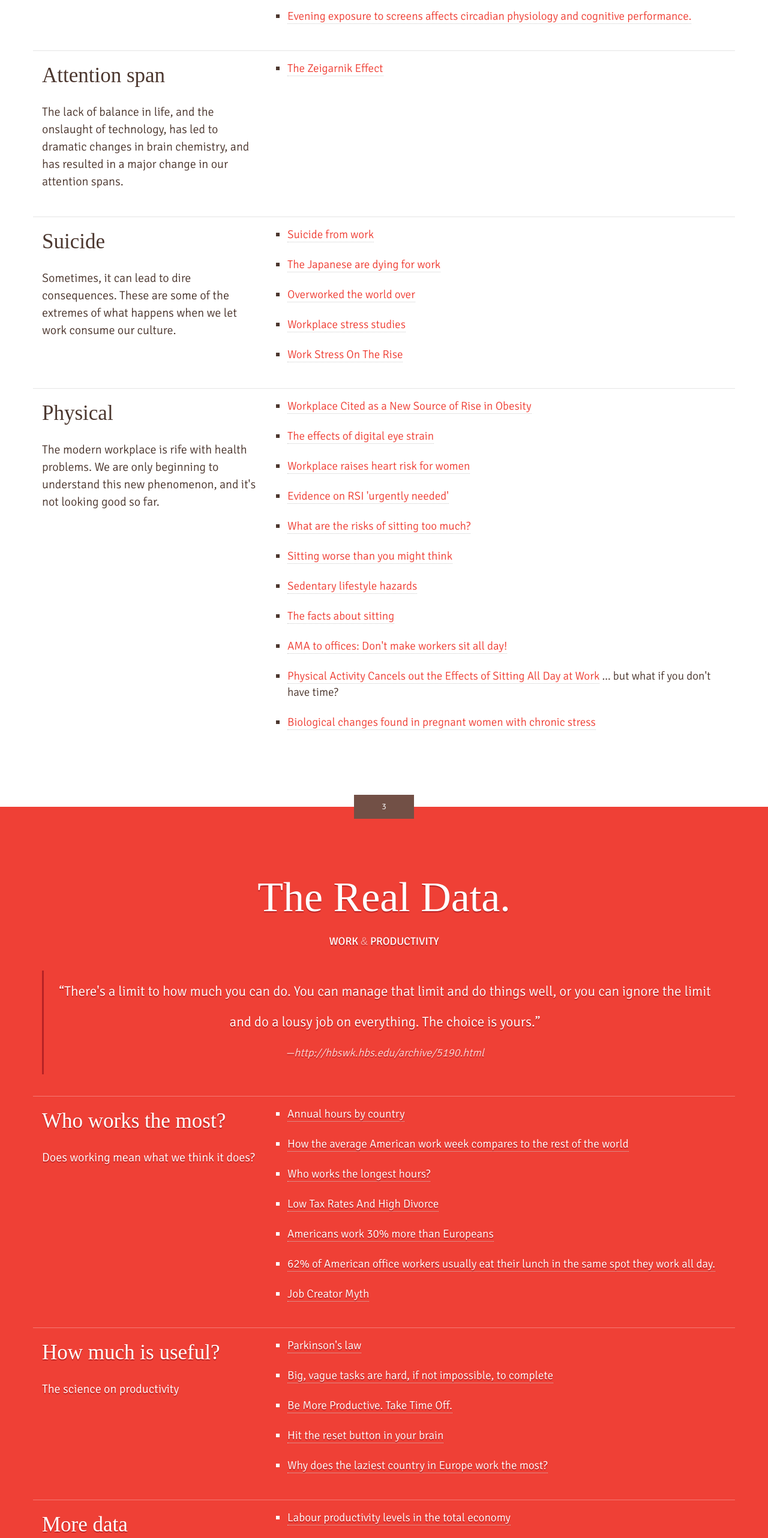
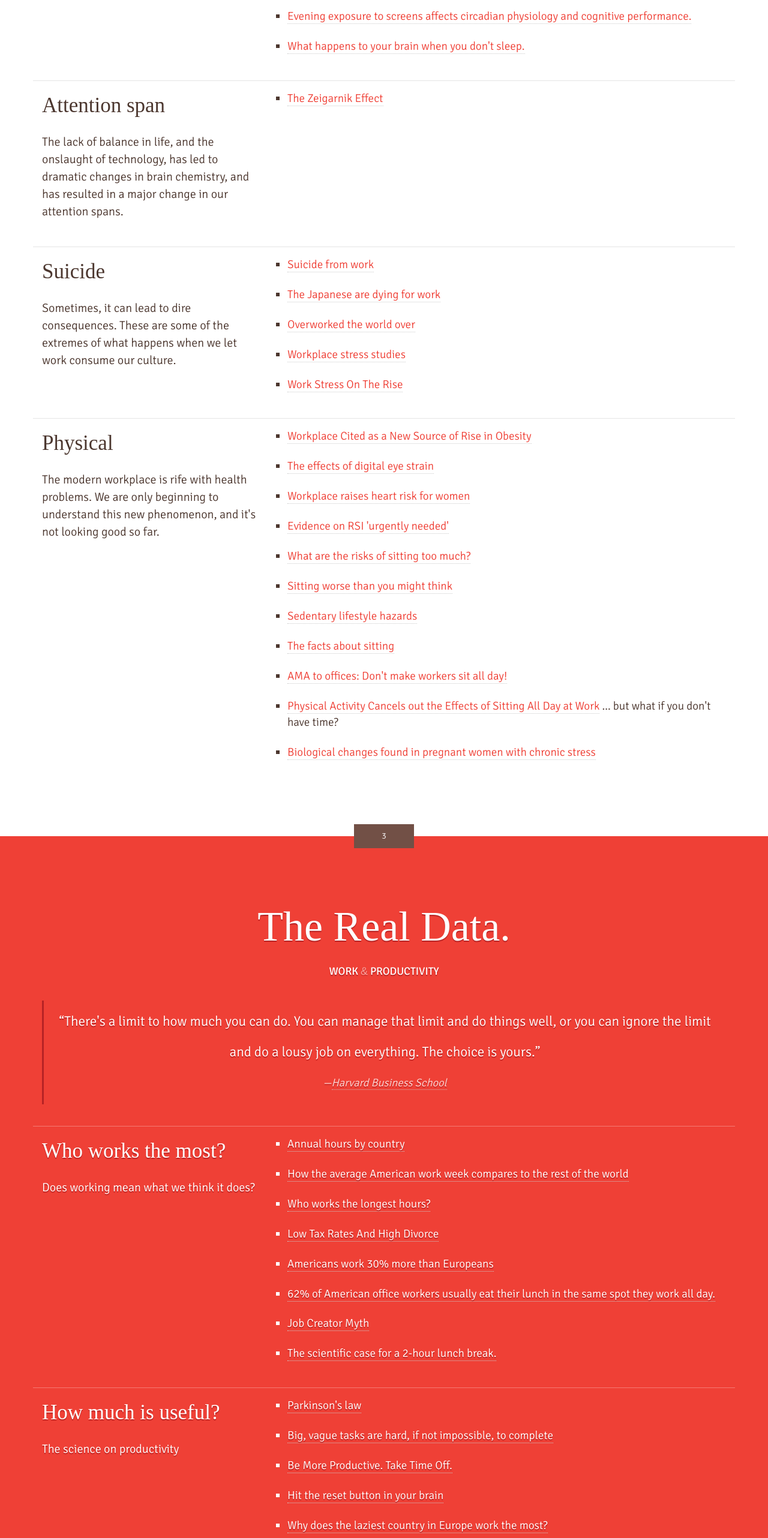
Before and after one commit to christabor/overworked, a plain HTML site: page index.html in a window 1280 px wide. Shown: the part 2605-5169 px from the top of the page at 60% size. Drawn offline with nearby package versions, Linux system fonts and the light colour scheme; a web font is replaced by a local one.

Commit message:
Update from gh-pages

```diff
--- a/index.html
+++ b/index.html
@@ -90,6 +90,9 @@
                         </li>
                         <li>
                             <a target="_blank" href="http://www.ncbi.nlm.nih.gov/pubmed/21415172">Evening exposure to screens affects circadian physiology and cognitive performance.</a>
+                        </li>
+                        <li>
+                            <a target="_blank" href="http://www.iflscience.com/brain/what-happens-your-brain-when-you-don-t-sleep">What happens to your brain when you don't sleep.</a>
                         </li>
                     </ul>
                 </div>
@@ -188,7 +191,7 @@
                     <blockquote>
                         &ldquo;There's a limit to how much you can do. You can manage that limit and do things well, or you can ignore the limit and do a lousy job on everything. The choice is yours.&rdquo;
                         <br>
-                        <cite>&mdash;http://hbswk.hbs.edu/archive/5190.html</cite>
+                        <cite>&mdash;<a href="http://hbswk.hbs.edu/archive/5190.html">Harvard Business School</a></cite>
                     </blockquote>
                 </div>
             </div>
@@ -221,9 +224,11 @@
                         <li>
                             <a target="_blank" href="http://www.addictinginfo.org/2013/05/11/banned-ted-talk-job-creator-myth/">Job Creator Myth</a>
                         </li>
+                        <li>
+                            <a target="_blank" href="http://www.fastcompany.com/3049122/hit-the-ground-running/the-scientific-case-for-taking-a-two-hour-lunch-break">The scientific case for a 2-hour lunch break.</a>
+                        </li>
                     </ul>
                 </div>
-
             </div>
 
             <div class="row subsection">
@@ -247,6 +252,9 @@
                         </li>
                         <li>
                             <a target="_blank" href="http://m.theatlantic.com/business/archive/2012/05/why-does-the-laziest-country-in-europe-work-the-most/257792/">Why does the laziest country in Europe work the most?</a>
+                        </li>
+                        <li>
+                            <a href="https://medium.com/basic-income/trickle-down-economics-must-die-long-live-grow-up-economics-5b8334a0db76">Trickle-Down Economics Must Die, Long Live Grow-Up Economics</a>
                         </li>
                     </ul>
                 </div>
@@ -347,11 +355,6 @@
                             <a target="_blank" href="http://www.slideshare.net/marcus.bowman.slides/emissions-from-driving-to-work">27% of car emissions in U.S. are travelling to/from work</a>
                         </li>
                     </ul>
-                    <!-- <p> -->
-                    <!-- Infrastructure costs -->
-                    <!-- Transportation -->
-                    <!-- Tolls on transportation because -->
-                    <!-- </p> -->
                 </div>
             </div>
         </div>
@@ -421,18 +424,6 @@
                 <p>Read more about <a target="_blank" href="http://99u.com/articles/17643/its-not-about-productivity-its-about-living-purposefully">"Living purposefully"</a></p>
             </div>
         </div>
-        <!-- <div class="row">
-            <div class="col-md-6">
-                <h3>6c. Genetic Imperative</h3>
-                <p>
-                    Teaching our generation, making sure “megalomaniac gene” is extinguished
-                    –ELABORATE FURTHER
-                </p>
-            </div>
-            <div class="col-md-6">
-                ...
-            </div>
-        </div> -->
     </div>
 </div>
 </section>
```
